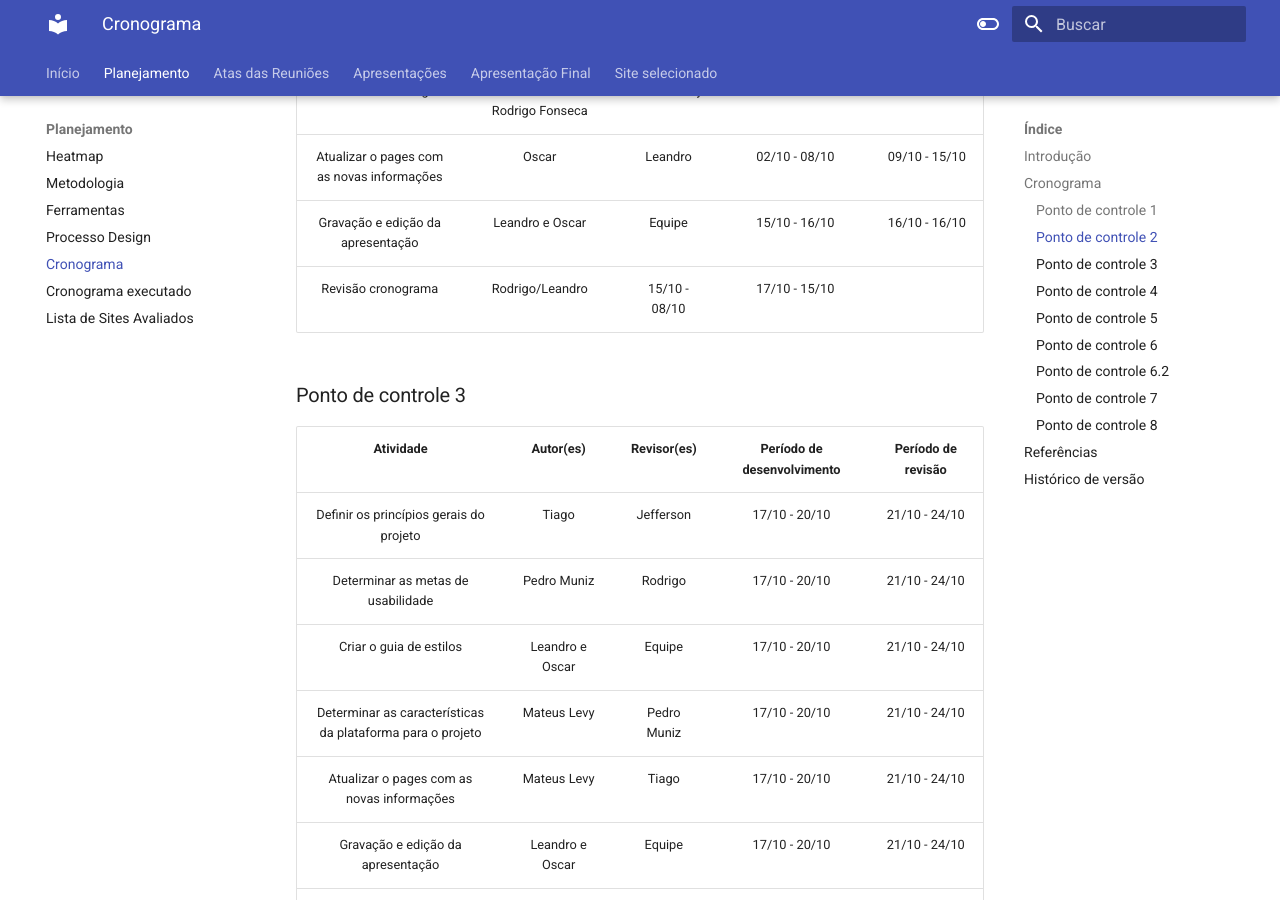
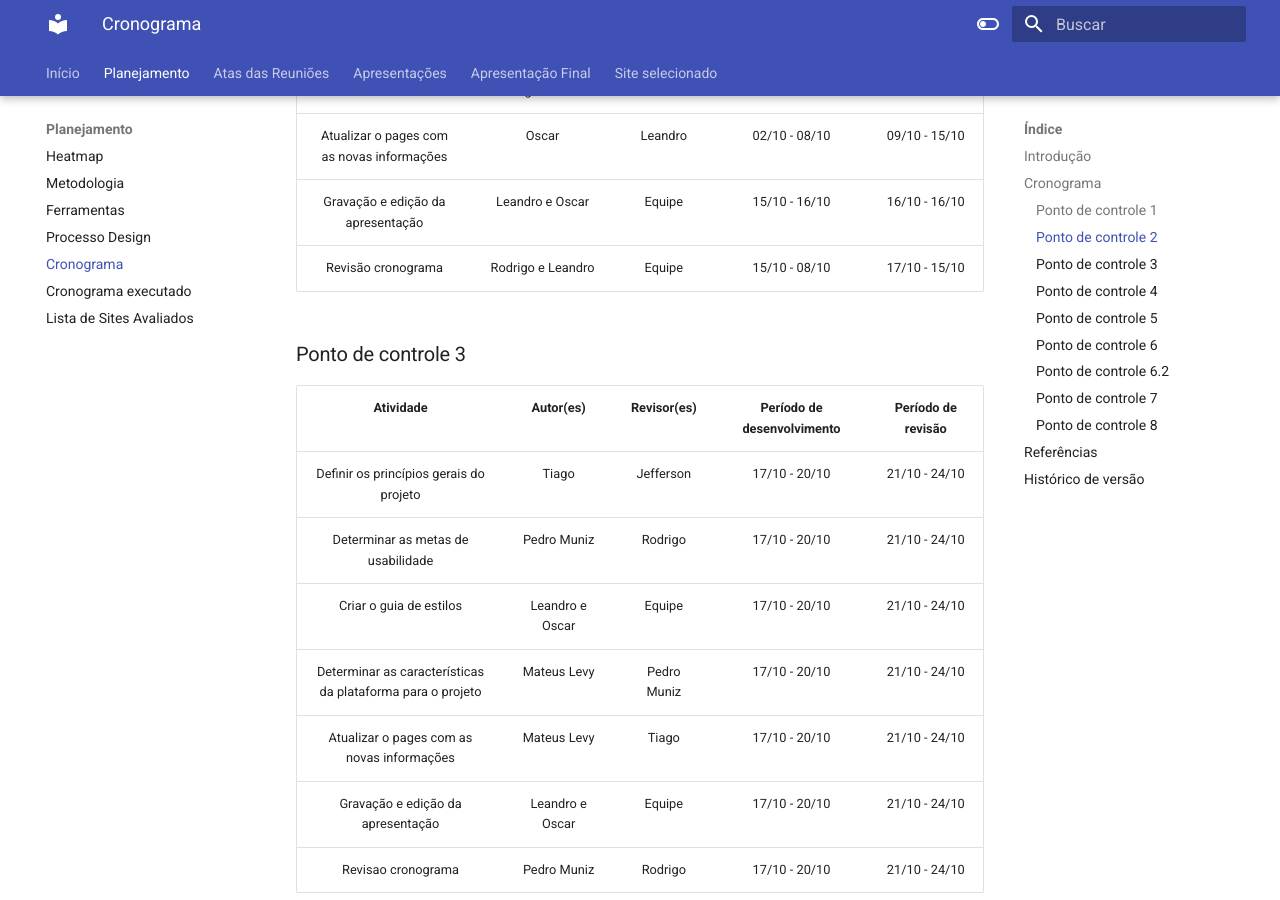
Before and after one commit to Interacao-Humano-Computador/2023.2-Caesb, an MkDocs documentation site: the page built from docs/planejamento/cronograma.md, in a window 1280 px wide and 900 px high, scrolled down 1340 px. Built offline with MkDocs 1.6.1 and Material for MkDocs 9.7.7, drawn with Linux system fonts in a browser that asks for light colours.

Commit message:
Update cronograma.md

```diff
--- a/docs/planejamento/cronograma.md
+++ b/docs/planejamento/cronograma.md
@@ -30,7 +30,7 @@
 | Processo de design | Pedro Muniz e Rodrigo Fonseca | Mateus levy | 02/10 - 08/10 | 09/10 - 15/10 |
 | Atualizar o pages com as novas informações | Oscar | Leandro |02/10 - 08/10 | 09/10 - 15/10 |
 | Gravação e edição da apresentação | Leandro e Oscar | Equipe | 15/10 - 16/10 | 16/10 - 16/10 |
-| Revisão cronograma | Rodrigo/Leandro| 15/10 - 08/10 | 17/10 - 15/10|
+| Revisão cronograma | Rodrigo e Leandro| Equipe | 15/10 - 08/10 | 17/10 - 15/10|
 
 
 ### Ponto de controle 3
```
